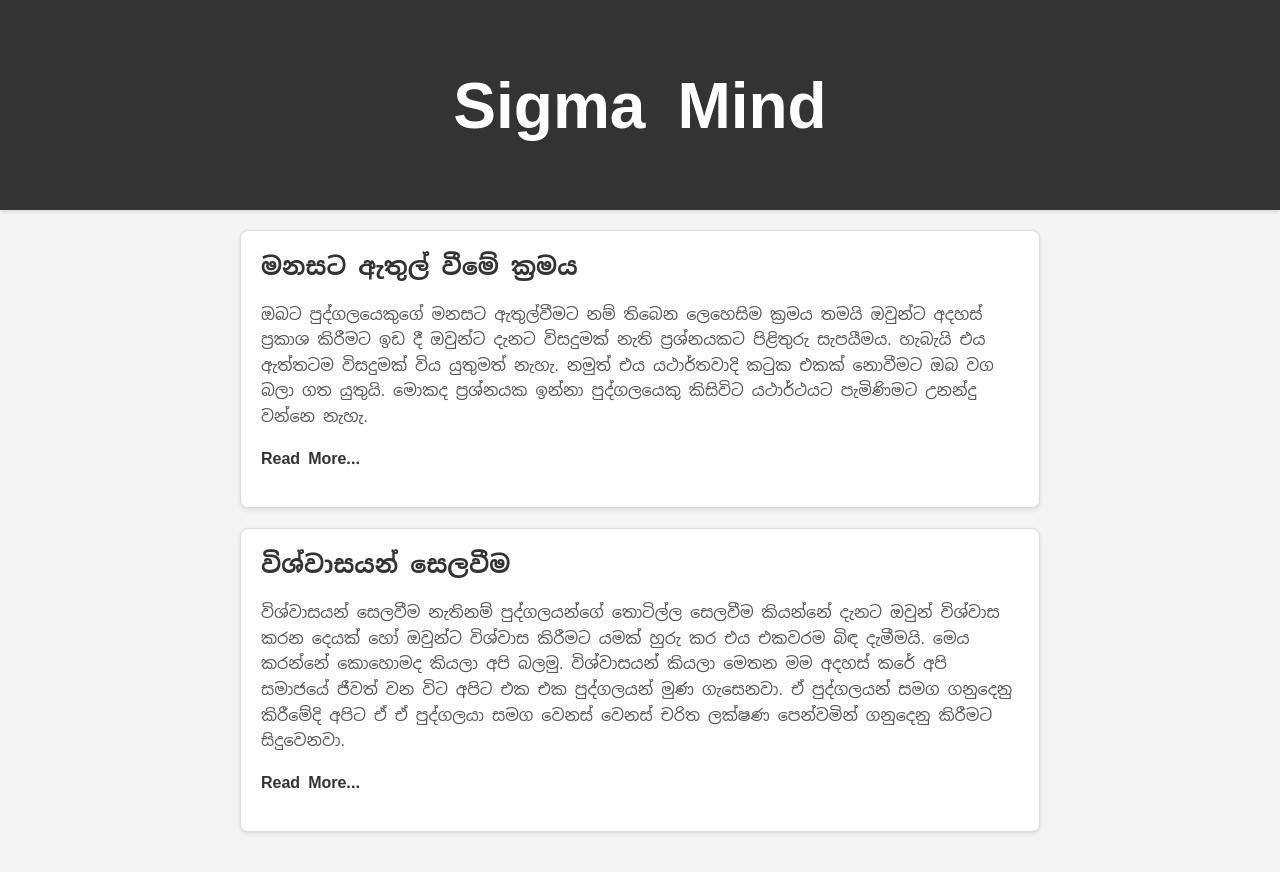
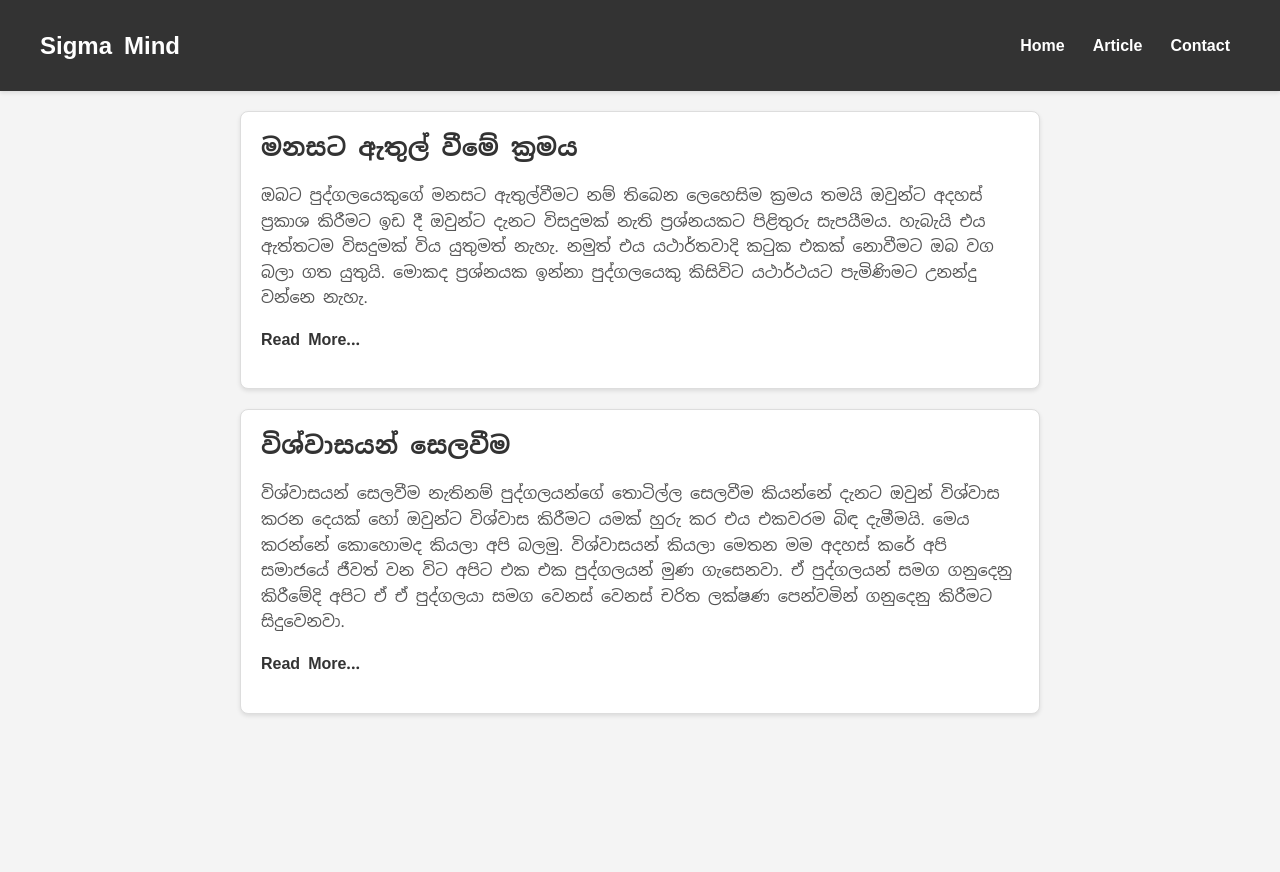
Before and after one commit to hasinduudara/Sigma-Mind-Articles-Website-, a plain HTML site: page index.html in a window 1280 px wide. After the commit the page ends 800 px from the top, so only its background shows below. Drawn offline with Linux system fonts and the light colour scheme.

Commit message:
Implement navigation bar and update header styles in index.html and styles.css

```diff
--- a/index.html
+++ b/index.html
@@ -8,7 +8,14 @@
   </head>
   <body>
     <header>
-      <h1>Sigma Mind</h1>
+      <nav class="navbar">
+        <div class="logo">Sigma Mind</div>
+        <div class="nav-links">
+          <a href="#">Home</a>
+          <a href="#">Article</a>
+          <a href="#">Contact</a>
+        </div>
+      </nav>
     </header>
 
     <main>
--- a/styles.css
+++ b/styles.css
@@ -1,4 +1,3 @@
-/* Import Sinhala font */
 @import url("https://fonts.googleapis.com/css2?family=Noto+Sans+Sinhala:wght@400;700&display=swap");
 
 body {
@@ -13,9 +12,34 @@ header {
   color: #fff;
   padding: 20px;
   text-align: center;
-  font-size: 2em;
+  font-size: 1em;
   font-weight: bold;
   box-shadow: 0 2px 4px rgba(0, 0, 0, 0.1);
+}
+
+.navbar {
+  display: flex;
+  justify-content: space-between;
+  align-items: center;
+  padding: 10px 20px;
+  background-color: #333;
+}
+
+.navbar .logo {
+  font-size: 1.5em;
+  color: #fff;
+}
+
+.navbar .nav-links a {
+  color: #fff;
+  text-decoration: none;
+  margin: 0 10px;
+  font-weight: bold;
+}
+
+.navbar .nav-links a:hover {
+  text-decoration: underline;
+  color: #ddd;
 }
 
 main {
```
